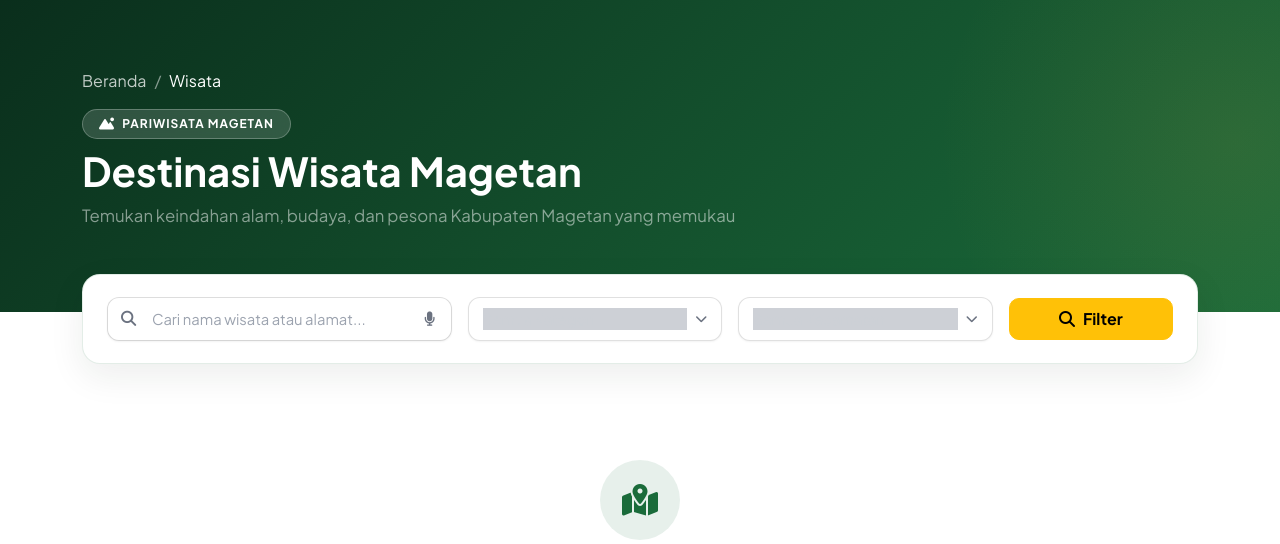
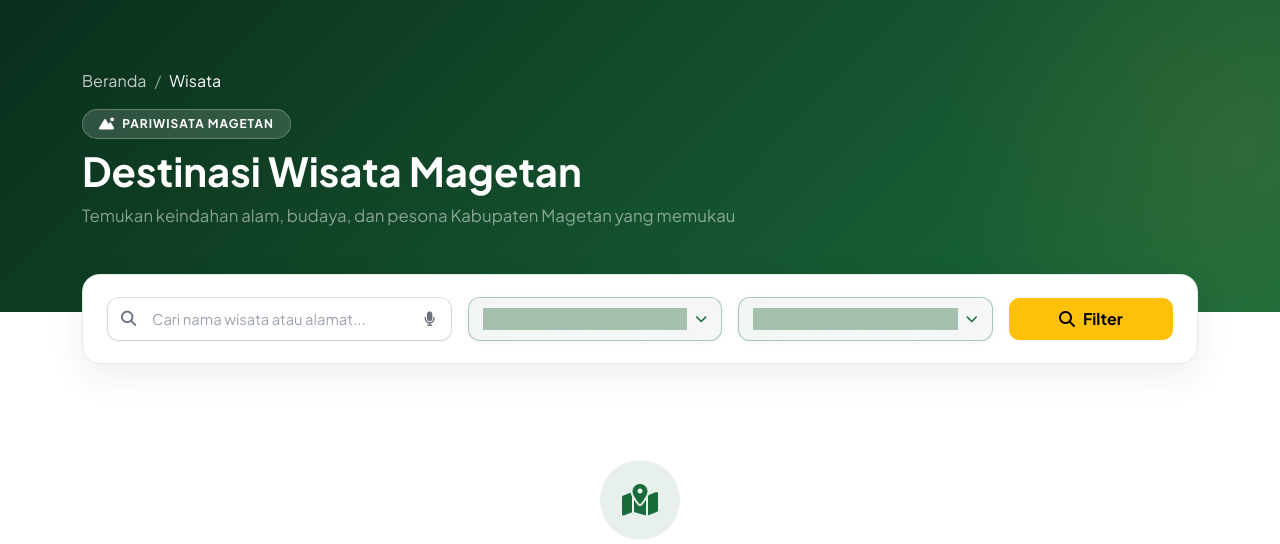
Before and after one commit to levydanendra775/magank-e-catalog, a Laravel app: template resources/views/public/wisata/index.blade.php in a window 1280 px wide. Shown: the part 83-627 px from the top of the page. Run offline with Laravel 12, Linux system fonts and the light colour scheme; the template is opened without the code that fills it, so the values that code supplies are empty.

Commit message:
style: improve dropdown trigger visibility with green tinted background and border

```diff
--- a/resources/views/public/wisata/index.blade.php
+++ b/resources/views/public/wisata/index.blade.php
@@ -378,26 +378,28 @@
     justify-content: space-between;
     gap: 8px;
     border-radius: 12px;
-    border: 1px solid rgba(0,0,0,0.12);
-    background: #ffffff;
-    color: #374151;
+    border: 1.5px solid rgba(26,107,58,0.35);
+    background: linear-gradient(135deg, rgba(26,107,58,0.06) 0%, rgba(10,61,31,0.04) 100%);
+    color: #1a3d25;
     font-size: 0.925rem;
     font-weight: 500;
     cursor: pointer;
-    box-shadow: 0 1px 2px rgba(0,0,0,0.05);
-    transition: all 0.2s cubic-bezier(0.4,0,0.2,1);
+    box-shadow: 0 1px 4px rgba(26,107,58,0.08), inset 0 1px 0 rgba(255,255,255,0.8);
+    transition: all 0.22s cubic-bezier(0.4,0,0.2,1);
     user-select: none;
     -webkit-user-select: none;
 }
 
 .dd21-trigger:hover {
     border-color: #1a6b3a;
-    box-shadow: 0 0 0 2px rgba(26,107,58,0.1);
+    background: linear-gradient(135deg, rgba(26,107,58,0.12) 0%, rgba(10,61,31,0.08) 100%);
+    box-shadow: 0 0 0 3px rgba(26,107,58,0.12), 0 2px 8px rgba(26,107,58,0.1);
 }
 
 .dd21-trigger.is-open {
     border-color: #1a6b3a;
-    box-shadow: 0 0 0 3px rgba(26,107,58,0.15);
+    background: linear-gradient(135deg, rgba(26,107,58,0.15) 0%, rgba(10,61,31,0.10) 100%);
+    box-shadow: 0 0 0 3px rgba(26,107,58,0.18);
 }
 
 .dd21-trigger-text {
@@ -409,13 +411,13 @@
 }
 
 .dd21-trigger-text.placeholder {
-    color: #9ca3af;
+    color: #5a8a6a;
     font-weight: 400;
 }
 
 .dd21-chevron {
     flex-shrink: 0;
-    color: #6b7280;
+    color: #1a6b3a;
     font-size: 0.75rem;
     transition: transform 0.3s cubic-bezier(0.4,0,0.2,1);
 }
```
